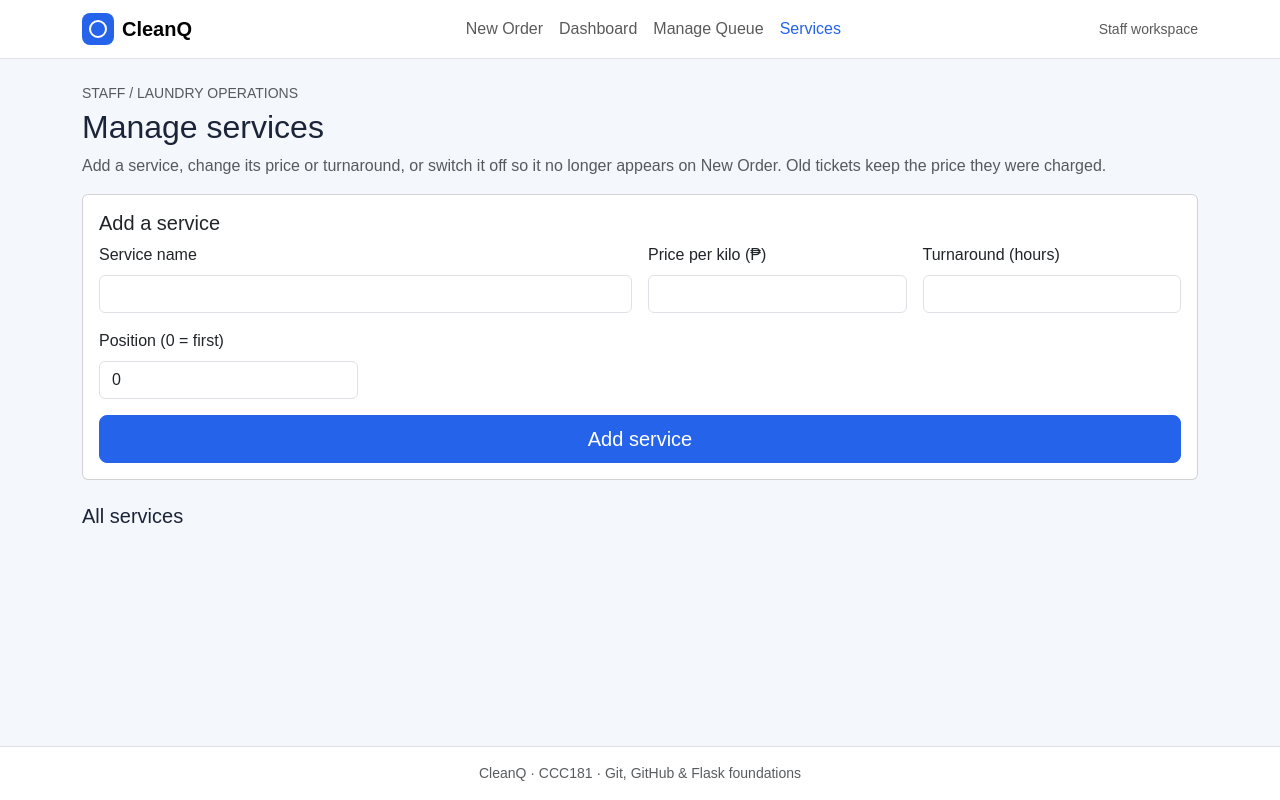
After one commit to mxikai/ccc181, a Flask app: page /staff/services in a window 1280 px wide. The commit adds this page. Run offline with Flask 3, Linux system fonts and the light colour scheme; parts of the project's set-up code (start-up, migrations or seed data) failed here and were passed over.

Commit message:
Add update, delete, services page and second migration (#2)

```diff
--- a/app.py
+++ b/app.py
@@ -125,16 +125,24 @@ def index():
 
 
 def all_services():
-    """Services that staff can pick on the New Order form."""
+    """Every service, switched on or off. Used by staff pages."""
     return db.session.scalars(
-        db.select(Service).where(Service.is_active).order_by(Service.id)
+        db.select(Service).order_by(Service.sort_order, Service.id)
+    ).all()
+
+
+def active_services():
+    """Only switched-on services. Used by the New Order form."""
+    return db.session.scalars(
+        db.select(Service).where(Service.is_active)
+        .order_by(Service.sort_order, Service.id)
     ).all()
 
 
 @app.get("/join")
 def join_form():
     # Show an empty order form.
-    return render_template("join.html", services=all_services(), form={}, errors={})
+    return render_template("join.html", services=active_services(), form={}, errors={})
 
 
 @app.post("/join")
@@ -172,7 +180,7 @@ def join():
     if errors:
         flash("Please fix the highlighted fields.", "danger")
         return render_template(
-            "join.html", services=all_services(), form=form, errors=errors
+            "join.html", services=active_services(), form=form, errors=errors
         ), 400
 
     # Reuse the customer if this mobile number is already in the database.
@@ -195,7 +203,7 @@ def join():
         db.session.rollback()
         flash("Something went wrong saving the ticket. Please try again.", "danger")
         return render_template(
-            "join.html", services=all_services(), form=form, errors={}
+            "join.html", services=active_services(), form=form, errors={}
         ), 409
 
     flash(f"Ticket #{ticket_row.id} created for {customer.name}.", "success")
@@ -213,7 +221,7 @@ def staff_dashboard():
         stmt = stmt.where(Ticket.service_id == service_id)
     queue = [describe(t) for t in db.session.scalars(stmt).all()]
 
-    services = db.session.scalars(db.select(Service).order_by(Service.id)).all()
+    services = all_services()
 
     # How many tickets are waiting (still being processed) per service.
     rows = db.session.execute(
@@ -255,46 +263,139 @@ def back_to_staff(ticket_id=None):
 
 @app.post("/staff/call-next")
 def call_next():
-    # Start the first ticket that is still only "received" (optionally for one service).
+    # Start the oldest ticket that is still only "received" (optionally for one service).
     service_id = request.form.get("service_id", type=int)
-    first = next(
-        (t for t in sorted(TICKETS, key=lambda t: t["number"])
-         if t["status"] == "received"
-         and (not service_id or t["service_id"] == service_id)),
-        None,
-    )
+    stmt = (db.select(Ticket).where(Ticket.status == "received")
+            .order_by(Ticket.created_at).limit(1))
+    if service_id:
+        stmt = stmt.where(Ticket.service_id == service_id)
+    first = db.session.scalar(stmt)
+
     if first is None:
         flash("No one is waiting to be started.", "info")
     else:
-        first["status"] = "washing"
-        flash(f"Ticket #{first['number']} moved to washing.", "info")
+        first.status = "washing"
+        db.session.commit()
+        flash(f"Ticket #{first.id} moved to washing.", "info")
     return back_to_staff()
 
 
 @app.post("/staff/tickets/<int:ticket_id>/<action>")
 def staff_action(ticket_id, action):
-    t = next((t for t in TICKETS if t["number"] == ticket_id), None)
-    if t is None or action not in ("advance", "cancel", "pay"):
+    if action not in ("advance", "cancel", "pay"):
         abort(404)
+    t = db.get_or_404(Ticket, ticket_id)
 
     if action == "pay":
-        t["paid"] = True
+        t.paid = True
+        db.session.commit()
         flash(f"Ticket #{ticket_id} marked as paid.", "success")
-    elif t["status"] in ("claimed", "left"):
+    elif t.status in ("claimed", "left"):
         flash(f"Ticket #{ticket_id} is already closed.", "warning")
     elif action == "advance":
-        t["status"] = STATUSES[STATUSES.index(t["status"]) + 1]
-        if t["status"] == "claimed":
-            t["claimed_at"] = datetime.now()
+        t.status = STATUSES[STATUSES.index(t.status) + 1]
+        if t.status == "ready":
+            t.ready_at = func.now()      # the database fills in the time
+        elif t.status == "claimed":
+            t.claimed_at = func.now()
+        db.session.commit()
+        if t.status == "claimed":
             flash(f"Ticket #{ticket_id} claimed.", "success")
-            if not t["paid"]:
+            if not t.paid:
                 flash(f"Ticket #{ticket_id} was claimed but is still unpaid.", "warning")
         else:
-            flash(f"Ticket #{ticket_id} moved to {t['status']}.", "info")
-    else:  # cancel
-        t["status"] = "left"
+            flash(f"Ticket #{ticket_id} moved to {t.status}.", "info")
+    else:  # cancel: a soft delete, the row stays for reports
+        t.status = "left"
+        db.session.commit()
         flash(f"Ticket #{ticket_id} cancelled.", "info")
     return back_to_staff(ticket_id)
+
+
+@app.post("/staff/tickets/<int:ticket_id>/delete")
+def delete_ticket(ticket_id):
+    # Hard delete: for a test ticket or one made by mistake. The row is gone for good.
+    t = db.get_or_404(Ticket, ticket_id)
+    db.session.delete(t)
+    db.session.commit()
+    flash(f"Ticket #{ticket_id} was deleted.", "warning")
+    return redirect(url_for("staff_dashboard"))
+
+def parse_service_form(form):
+    """Check the service fields. Returns (values, error message)."""
+    name = " ".join(form.get("name", "").split())
+    hours = form.get("hours", type=int)
+    sort_order = form.get("sort_order", default=0, type=int)
+    try:
+        price = Decimal(form.get("price_per_kilo", "")).quantize(Decimal("0.01"))
+    except InvalidOperation:
+        price = None
+
+    if not name or len(name) > 40:
+        return None, "Enter a name of up to 40 characters."
+    if price is None or not (Decimal("0") < price <= Decimal("9999")):
+        return None, "Enter a price per kilo between 0.01 and 9999."
+    if hours is None or not (1 <= hours <= 168):
+        return None, "Enter a turnaround of 1 to 168 hours."
+    if not (0 <= sort_order <= 999):
+        return None, "Enter a position between 0 and 999."
+    return {"name": name, "price_per_kilo": price,
+            "hours": hours, "sort_order": sort_order}, None
+
+
+@app.get("/staff/services")
+def services_list():
+    return render_template("services.html", services=all_services())
+
+
+@app.post("/staff/services")
+def service_create():
+    values, error = parse_service_form(request.form)
+    if error:
+        flash(error, "danger")
+        return redirect(url_for("services_list"))
+    db.session.add(Service(**values))
+    try:
+        db.session.commit()
+        flash(f"Service “{values['name']}” added.", "success")
+    except IntegrityError:
+        db.session.rollback()
+        flash(f"A service named “{values['name']}” already exists.", "danger")
+    return redirect(url_for("services_list"))
+
+
+@app.post("/staff/services/<int:service_id>/edit")
+def service_edit(service_id):
+    s = db.get_or_404(Service, service_id)
+    values, error = parse_service_form(request.form)
+    if error:
+        flash(error, "danger")
+        return redirect(url_for("services_list"))
+    s.name = values["name"]
+    s.price_per_kilo = values["price_per_kilo"]
+    s.hours = values["hours"]
+    s.sort_order = values["sort_order"]
+    # An unticked checkbox is not sent at all.
+    s.is_active = request.form.get("is_active") == "on"
+    try:
+        db.session.commit()
+        flash(f"Service “{values['name']}” saved.", "success")
+    except IntegrityError:
+        db.session.rollback()
+        flash(f"A service named “{values['name']}” already exists.", "danger")
+    return redirect(url_for("services_list"))
+
+
+@app.post("/staff/services/<int:service_id>/delete")
+def service_delete(service_id):
+    s = db.get_or_404(Service, service_id)
+    if s.tickets:
+        flash(f"“{s.name}” has tickets, so it cannot be deleted. Turn it off instead.", "danger")
+        return redirect(url_for("services_list"))
+    db.session.delete(s)
+    db.session.commit()
+    flash(f"Service “{s.name}” deleted.", "warning")
+    return redirect(url_for("services_list"))
 
 @app.get("/queue")
 def queue_home():
@@ -390,13 +491,12 @@ def leave_queue(ticket_id):
     phone = session.get("phone")
     if not phone:
         return redirect(url_for("track"))
-    ticket_data = next(
-        (t for t in TICKETS if t["number"] == ticket_id and t["phone"] == phone), None
-    )
-    if not ticket_data:
+    t = own_ticket(ticket_id, phone)
+    if t is None:
         abort(404)
-    if ticket_data["status"] in IN_PROGRESS:
-        ticket_data["status"] = "left"
+    if t.status in IN_PROGRESS:
+        t.status = "left"  # soft delete: the row stays for reports
+        db.session.commit()
         flash(f"You left the queue. Ticket #{ticket_id} was cancelled.", "success")
     else:
         flash("This ticket can no longer be cancelled.", "warning")
--- a/models.py
+++ b/models.py
@@ -45,6 +45,7 @@ class Service(db.Model):
     is_active: Mapped[bool] = mapped_column(
         Boolean, default=True, server_default=text("true")
     )
+    sort_order: Mapped[int] = mapped_column(default=0, server_default=text("0"))
 
     tickets: Mapped[list["Ticket"]] = relationship(back_populates="service")
 
--- a/static/js/main.js
+++ b/static/js/main.js
@@ -16,3 +16,9 @@ if (joinForm) {
     button.textContent = originalText;
   });
 }
+
+document.querySelectorAll("form[data-confirm]").forEach((form) => {
+  form.addEventListener("submit", (event) => {
+    if (!confirm(form.dataset.confirm)) event.preventDefault();
+  });
+});
--- a/templates/base.html
+++ b/templates/base.html
@@ -12,7 +12,7 @@
   <a class="visually-hidden-focusable" href="#main">Skip to main content</a>
 
   {# Staff pages get the staff menu; every other page is the customer view. #}
-    {% set is_staff = request.endpoint in ['join_form', 'join', 'staff_dashboard', 'ticket'] %}
+    {% set is_staff = request.endpoint in ['join_form', 'join', 'staff_dashboard', 'ticket', 'services_list'] %}
 
   {# One menu item. It is highlighted when the current page is one of `endpoints`. #}
   {% macro nav_item(label, href, endpoints) %}
@@ -40,6 +40,7 @@
             {{ nav_item('New Order', url_for('join_form'), ['join_form', 'join']) }}
             {{ nav_item('Dashboard', url_for('staff_dashboard'), ['staff_dashboard']) }}
                         {{ nav_item('Manage Queue', request.path if request.endpoint == 'ticket' else url_for('queue_home'), ['ticket']) }}
+                        {{ nav_item('Services', url_for('services_list'), ['services_list']) }}
           {% else %}
             {{ nav_item('Dashboard', url_for('track'), ['track', 'track_ticket']) }}
           {% endif %}
--- /dev/null
+++ b/templates/services.html
@@ -0,0 +1,93 @@
+{% extends "base.html" %}
+
+{% block title %}Services · CleanQ{% endblock %}
+
+{% block content %}
+  <p class="text-uppercase text-body-secondary small mb-1">Staff / Laundry operations</p>
+  <h1 class="h2">Manage services</h1>
+  <p class="text-body-secondary">Add a service, change its price or turnaround, or switch it off so it no longer appears on New Order. Old tickets keep the price they were charged.</p>
+
+  <div class="card mb-4">
+    <div class="card-body">
+      <h2 class="h5">Add a service</h2>
+      <form method="post" action="{{ url_for('service_create') }}" class="row g-3">
+        <div class="col-12 col-md-6">
+          <label for="new-name" class="form-label">Service name</label>
+          <input id="new-name" name="name" type="text" maxlength="40" required class="form-control">
+        </div>
+        <div class="col-6 col-md-3">
+          <label for="new-price" class="form-label">Price per kilo (&#8369;)</label>
+          <input id="new-price" name="price_per_kilo" type="number" inputmode="decimal"
+                 step="0.01" min="0.01" max="9999" required class="form-control">
+        </div>
+        <div class="col-6 col-md-3">
+          <label for="new-hours" class="form-label">Turnaround (hours)</label>
+          <input id="new-hours" name="hours" type="number" inputmode="numeric"
+                 step="1" min="1" max="168" required class="form-control">
+        </div>
+        <div class="col-6 col-md-3">
+          <label for="new-order" class="form-label">Position (0 = first)</label>
+          <input id="new-order" name="sort_order" type="number" inputmode="numeric"
+                 step="1" min="0" max="999" value="0" class="form-control">
+        </div>
+        <div class="col-12">
+          <button type="submit" class="btn btn-primary btn-lg w-100">Add service</button>
+        </div>
+      </form>
+    </div>
+  </div>
+
+  <h2 class="h5">All services</h2>
+  {% for s in services %}
+  <div class="card mb-3">
+    <div class="card-body">
+      <div class="d-flex justify-content-between align-items-start mb-3">
+        <h3 class="h6 mb-0">{{ s.name }}</h3>
+        <span class="text-end">
+          <span class="badge {{ 'text-bg-success' if s.is_active else 'text-bg-secondary' }}">{{ 'Active' if s.is_active else 'Switched off' }}</span>
+          <span class="small text-body-secondary d-block">{{ s.tickets|length }} ticket{{ '' if s.tickets|length == 1 else 's' }}</span>
+        </span>
+      </div>
+
+      <form method="post" action="{{ url_for('service_edit', service_id=s.id) }}" class="row g-3">
+        <div class="col-12 col-md-6">
+          <label for="name-{{ s.id }}" class="form-label">Service name</label>
+          <input id="name-{{ s.id }}" name="name" type="text" maxlength="40" required
+                 class="form-control" value="{{ s.name }}">
+        </div>
+        <div class="col-6 col-md-3">
+          <label for="price-{{ s.id }}" class="form-label">Price per kilo (&#8369;)</label>
+          <input id="price-{{ s.id }}" name="price_per_kilo" type="number" inputmode="decimal"
+                 step="0.01" min="0.01" max="9999" required class="form-control"
+                 value="{{ '%.2f'|format(s.price_per_kilo) }}">
+        </div>
+        <div class="col-6 col-md-3">
+          <label for="hours-{{ s.id }}" class="form-label">Turnaround (hours)</label>
+          <input id="hours-{{ s.id }}" name="hours" type="number" inputmode="numeric"
+                 step="1" min="1" max="168" required class="form-control" value="{{ s.hours }}">
+        </div>
+        <div class="col-6 col-md-3">
+          <label for="order-{{ s.id }}" class="form-label">Position (0 = first)</label>
+          <input id="order-{{ s.id }}" name="sort_order" type="number" inputmode="numeric"
+                 step="1" min="0" max="999" class="form-control" value="{{ s.sort_order }}">
+        </div>
+        <div class="col-6 col-md-5 d-flex align-items-end">
+          <div class="form-check mb-2">
+            <input class="form-check-input" type="checkbox" id="active-{{ s.id }}"
+                   name="is_active" {% if s.is_active %}checked{% endif %}>
+            <label class="form-check-label" for="active-{{ s.id }}">Active (shown on New Order)</label>
+          </div>
+        </div>
+        <div class="col-12">
+          <button type="submit" class="btn btn-primary">Save changes</button>
+        </div>
+      </form>
+
+      <form method="post" action="{{ url_for('service_delete', service_id=s.id) }}" class="mt-2"
+            data-confirm="Delete the service {{ s.name }}? This cannot be undone.">
+        <button type="submit" class="btn btn-outline-danger">Delete service</button>
+      </form>
+    </div>
+  </div>
+  {% endfor %}
+{% endblock %}
```
Also changed, not shown: docs/week4/schema.md (+2 -1 lines), migrations/versions/4790d08730d0_add_services_sort_order.py (added, +32 -0 lines), templates/staff_dashboard.html (+6 -1 lines), 1 other file.
